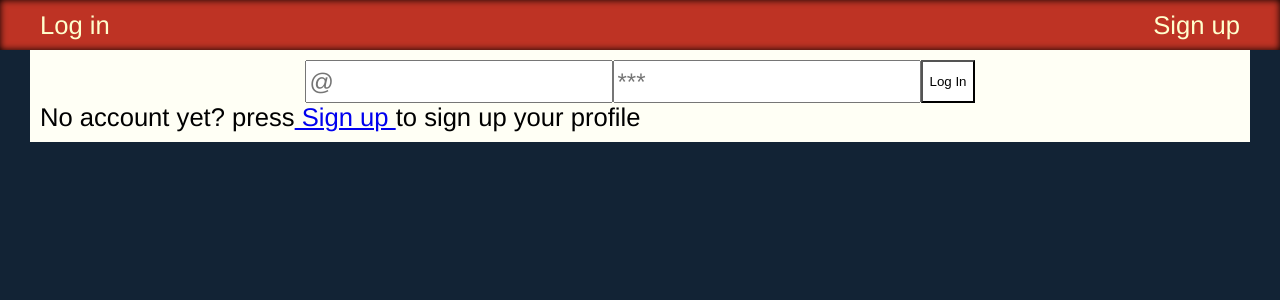
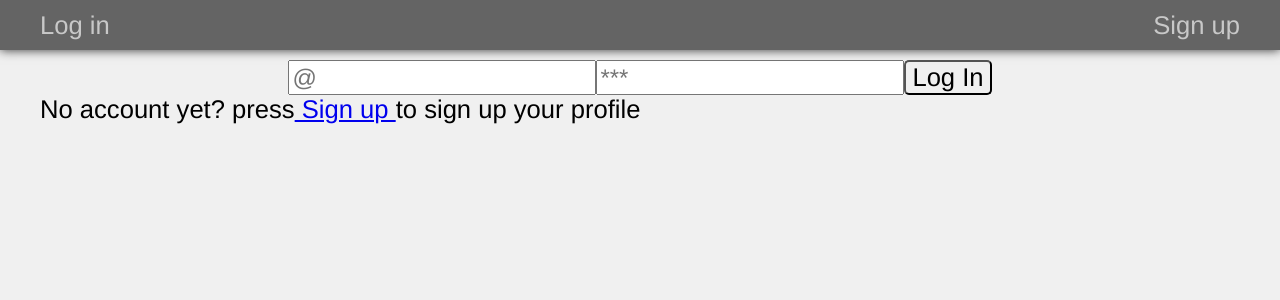
Before and after one commit to mcbauman/Final-Project-friendsFinder, a React (Create React App) app in the folder frontend/: page / in a window 1280 px wide. Shown: the top 300 px of the page. Built offline with nearby package versions, Linux system fonts and the light colour scheme.

Commit message:
some group-Styling

```diff
--- a/frontend/src/Routes/Messages.jsx
+++ b/frontend/src/Routes/Messages.jsx
@@ -3,6 +3,7 @@ import { useState, useEffect } from "react"
 import React from "react";
 import exmpl from "../exmpl.jpeg"
 import {FaUserFriends} from "react-icons/fa"
+import {MdOutlineEmail} from "react-icons/md";
 import {isFriend,checkFriends,addFriend} from "../functions";
 
 export default function Messages(props){
@@ -50,7 +51,7 @@ export default function Messages(props){
                             <div>{item.subject}</div>
                             <div className="btns">
                                 <button className={isFriend(item.author._id,friends)} onClick={()=>addFriend(item.author._id,props.token,setFriends)}><FaUserFriends/></button>
-                                <button onClick={()=>writeMessage(item._id,item.author._id)}>Answer</button>
+                                <button onClick={()=>writeMessage(item._id,item.author._id)}><MdOutlineEmail/></button>
                             </div>
                         </div>
                         <form className={vis===item._id?"show":"hide"}>
--- a/frontend/src/Routes/Search.jsx
+++ b/frontend/src/Routes/Search.jsx
@@ -4,6 +4,7 @@ import Select from 'react-select';
 import {useState} from "react";
 import axios from "axios";
 import {FaUserFriends} from "react-icons/fa"
+import {MdOutlineEmail,MdSearch} from "react-icons/md";
 import exmpl from "../exmpl.jpeg"
 import {isFriend,checkFriends,addFriend} from "../functions";
 
@@ -60,7 +61,7 @@ export default function Search(props){
                     <option>♀️</option>
                     <option>⚧</option>
                 </select>
-                <button type="submit">search</button>
+                <button type="submit"><MdSearch/></button>
             </form>
             <section id="messages">
                 {listOfUsers.map(item=>(
@@ -72,7 +73,7 @@ export default function Search(props){
                                     <div>{item.gender}</div>
                                     <div>{item.age}</div>
                                     <button className={isFriend(item._id,friends)} onClick={()=>addFriend(item._id,props.token,setFriends)}><FaUserFriends/></button>
-                                    <button onClick={()=>writeMessage(item._id)}>send Message</button>
+                                    <button onClick={()=>writeMessage(item._id)}><MdOutlineEmail/></button>
                                 </div>
                                 <div className="profileText">{item.profileText}</div>
                             </div>
--- a/frontend/src/style.scss
+++ b/frontend/src/style.scss
@@ -1,18 +1,48 @@
 @import url('https://fonts.googleapis.com/css2?family=Bebas+Neue&display=swap');
 body{
+    --background:rgb(240,240,240);
+    --darkmain:rgb(100, 100, 100);
+    --darksecondary:rgb(50,50,50);
+    --brightthirdly:rgb(200,200,200);
+    /* blue
+        --background:rgb(250,250,255);
+    --darkmain:rgb(80, 80, 150);
+    --darksecondary:rgb(100,100,150);
+    --brightthirdly:rgb(240,255,240);
+     */
+    /* green
+        --background:rgb(250,255,250);
+    --darkmain:rgb(50, 100, 0);
+    --darksecondary:rgb(50,50,50);
+    --brightthirdly:rgb(240,255,240);
+     */
+    /* red
+    --background:rgb(255,252,245);
+    --darkmain:rgb(190, 51, 36);
+    --darksecondary:rgb(50,50,50);
+    --brightthirdly:rgb(255,235,205);
+     */
+    /* b/W
+    --background:rgb(240,240,240);
+    --darkmain:rgb(100, 100, 100);
+    --darksecondary:rgb(50,50,50);
+    --brightthirdly:rgb(200,200,200);
+ */
+    --brightmain:var(--background);
+    --brightsecondary:var(--background);
     margin:0;
     padding:0;
     box-sizing: border-box;
     font-family: "Helvetica Neue", sans-serif;
     font-size: 1.6rem;
     font-weight: 200;
-    background-color: hsl(211, 49%, 14%);
+    background-color: var(--background);
     header{
         position: sticky;
         top:0;
         z-index: 100;
-        background-color:rgb(190, 51, 36);
-        box-shadow: 0 0 7px black inset;
+        background-color:var(--darkmain);
+        box-shadow: 0 0 10px var(--darksecondary);
         nav{
             max-width: 1200px;
             width: 95%;
@@ -24,15 +54,15 @@ body{
             a{
                 display: flex;
                 align-items: center;
-                color: rgb(255,255,205);
+                color: var(--brightthirdly);
                 text-decoration: none;
                 &:hover{
-                    color:rgb(50,50,50);
+                    color:black;
                 }
             }
             svg{
                 // padding:15px;
-                color: rgb(255,255,205);
+                color: var(--brightthirdly);
                 &:hover {
                     color: rgb(50, 50, 50);
                 }
@@ -46,16 +76,16 @@ body{
             max-width: 1200px;
             margin:0 auto;
             padding: 10px;
-            background-color: rgb(255,255,245);
+            background-color: var(--brightmain);
             form{
                 display: flex;
                 flex-wrap: wrap;
                 justify-content: center;
-                button{
-                    background-color: white;
-                    color:black;
-                    height: 43px;
-                }
+ //               button{
+ //                   background-color: white;
+ //                   color:black;
+ //                   height: 43px;
+ //               }
                 input{
                     font-size: 1.5rem;
                     width:120px;
@@ -93,24 +123,26 @@ body{
                 >div {
                     padding: 20px 10px;
                     margin-bottom: 10px;
-                    background-color: antiquewhite;
+                    background-color: var(--brightsecondary);
                     border-radius: 20px;
-                    border-bottom: solid 10px rgb(188, 70, 58);
+                    box-shadow: 0 0 7px 1px var(--darksecondary);
+ //                   border-bottom: solid 3px var(--darkmain);
                     .profileText{
-                        background-color: rgb(255,255,245);
+                        background-color: var(--brightmain);
                         padding:10px 0;
                         margin-top: 10px;
                         border-radius: 10px;
                     }
                     div{
-                        button{
-                            background-color: white;
-                            border-radius: 10px;
-                            height: 52px;
-                        }
+ //                       button{
+ //                           background-color: white;
+ //                           border-radius: 10px;
+ //                           height: 52px;
+ //                       }
                         .activeFriend{
-                            background-color: rgb(188, 70, 58);
-                            color:white;
+ //                           background-color: var(--darkmain);
+ //                           color:white;
+                            color:var(--darkmain);
                         }
                     }
                     .show {
@@ -144,6 +176,22 @@ body{
         }
     }
 }
+
+button{
+    font-family: "Helvetica Neue", sans-serif;
+    font-size: 1.6rem;
+    font-weight: 200;
+    border-radius: 5px;
+//    background-color:var(--darksecondary);
+//    color: var(--brightthirdly);
+//    border:none;
+    background-color: var(--brightsecondary);
+    &:hover{
+        box-shadow: 0 0 5px var(--darkmain) inset;
+        background-color:var(--darksecondary);
+        color: var(--brightthirdly);
+    }
+}
 //On Small Screens
 @media only screen and (max-width:650px) {
     .bigScreen{
```
Also changed, not shown: 3 other files (tests, documents, lock files or other folders).
